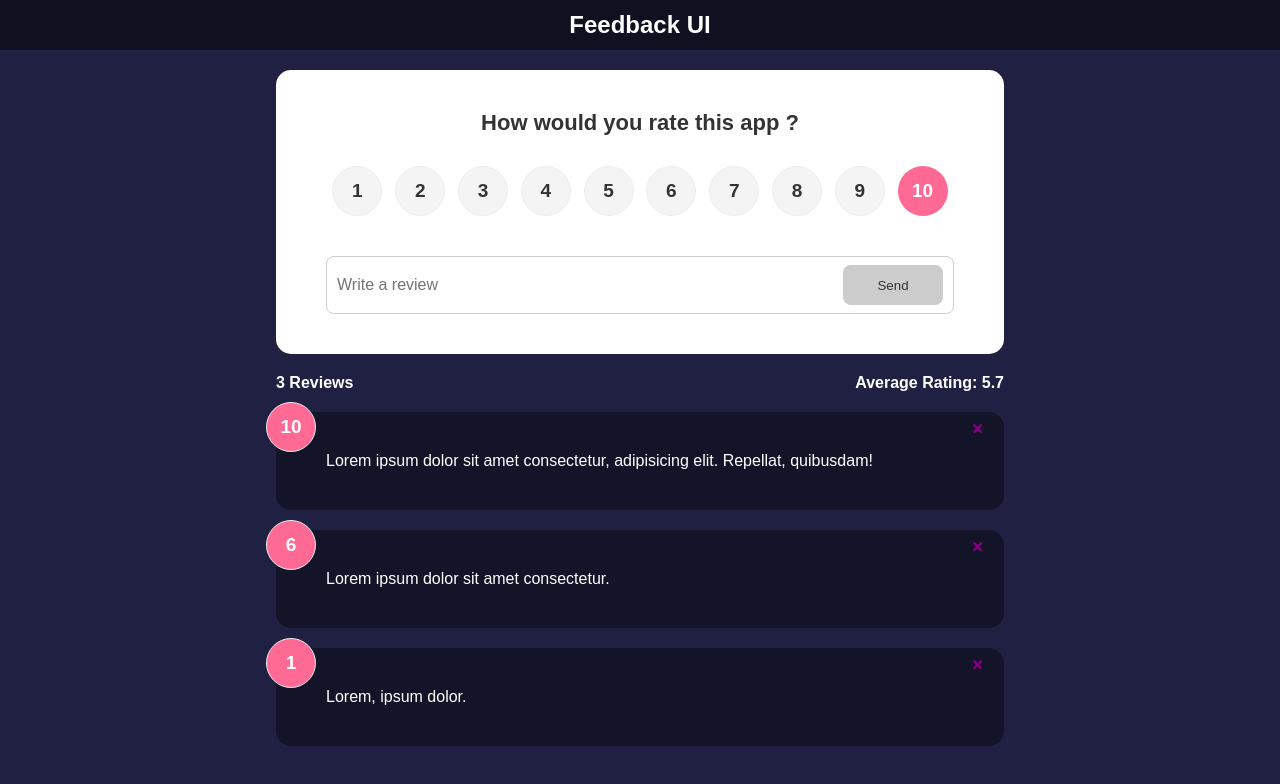
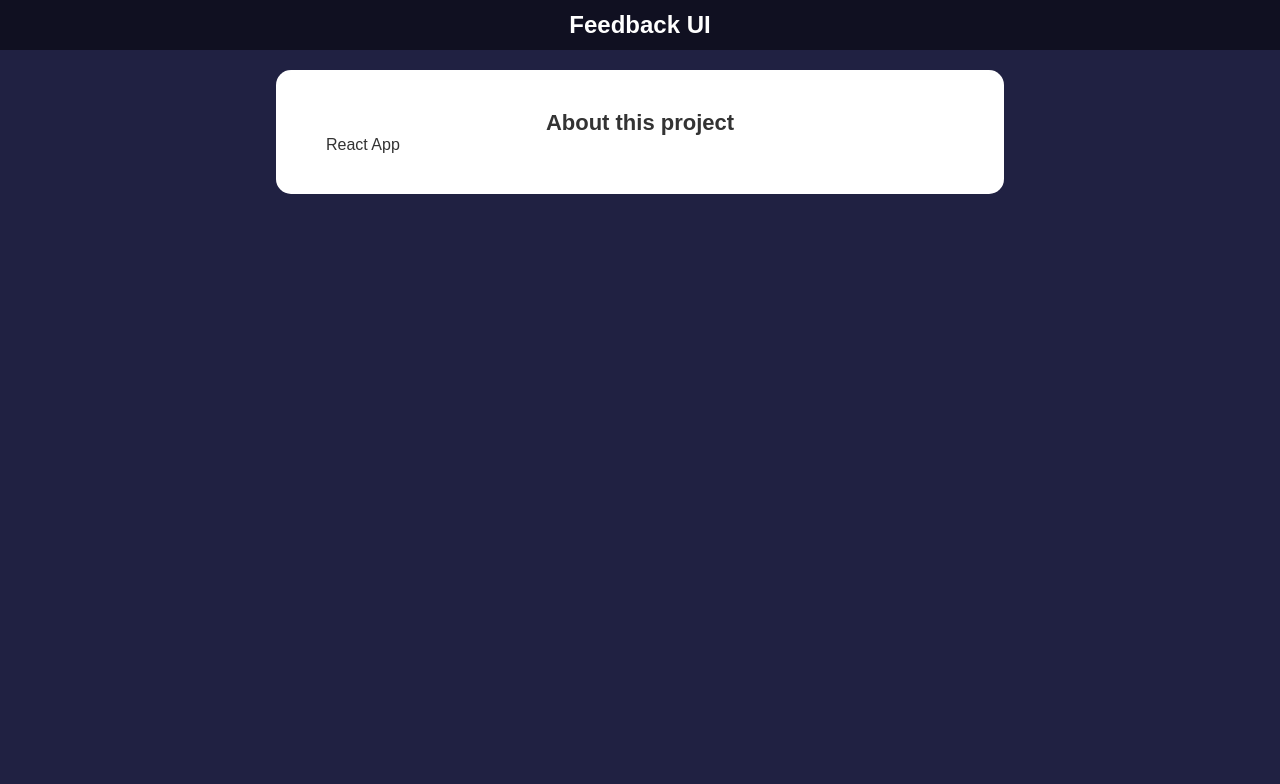
Before and after one commit to Am1d1v/ReactFeedbackProject, a React (Create React App) app: page /about in a window 1280 px wide. Shown: the top 784 px of the page. Built offline with nearby package versions, Linux system fonts and the light colour scheme.

Commit message:
React Router Added. Page /about added.

```diff
--- a/package.json
+++ b/package.json
@@ -10,6 +10,7 @@
     "react": "^18.2.0",
     "react-dom": "^18.2.0",
     "react-icons": "^5.0.1",
+    "react-router-dom": "^6.21.2",
     "react-scripts": "5.0.1",
     "web-vitals": "^2.1.4"
   },
--- a/src/App.jsx
+++ b/src/App.jsx
@@ -1,9 +1,11 @@
 import { useState } from 'react';
+import {BrowserRouter as Router, Route, Routes} from 'react-router-dom'
 import Header from './components/Header/Header';
 import feedbackData from './components/FeedbackData/FeedbackData';
 import FeedbackList from './components/FeedbackList/FeedbackList';
 import FeedbackStats from './components/FeedbackStats/FeedbackStats';
 import FeedbackForm from './components/FeedbackFrom/FeedbackForm';
+import AboutPage from './pages/AboutPage';
 
 function App() {
 
@@ -30,14 +32,22 @@
 
 
   return (
-    <>
+    <Router>
       <Header text="Feedback UI" />
       <div className="container">
-        <FeedbackForm handleAdd={addNewFeedback} />
-        <FeedbackStats feedback={feedback}/>
-        <FeedbackList feedback={feedback} handleDelete={deleteFeedback}/>
+        <Routes>
+          <Route exact path='/' element={<>
+            <FeedbackForm handleAdd={addNewFeedback} />
+            <FeedbackStats feedback={feedback}/>
+            <FeedbackList feedback={feedback} handleDelete={deleteFeedback}/>
+          </>}>
+          </Route>
+
+
+          <Route path='/about' element={<AboutPage />}/>
+        </Routes>
       </div>
-    </>
+    </Router>
   );
 }
 
--- /dev/null
+++ b/src/pages/AboutPage.jsx
@@ -0,0 +1,15 @@
+import React from 'react';
+import Card from '../components/shared/Card';
+
+function AboutPage() {
+  return (
+    <Card>
+        <div className="about">
+            <h2>About this project</h2>
+            <p>React App</p>
+        </div>
+    </Card>
+  )
+}
+
+export default AboutPage
```
Also changed, not shown: 1 other file (tests, documents, lock files or other folders).
